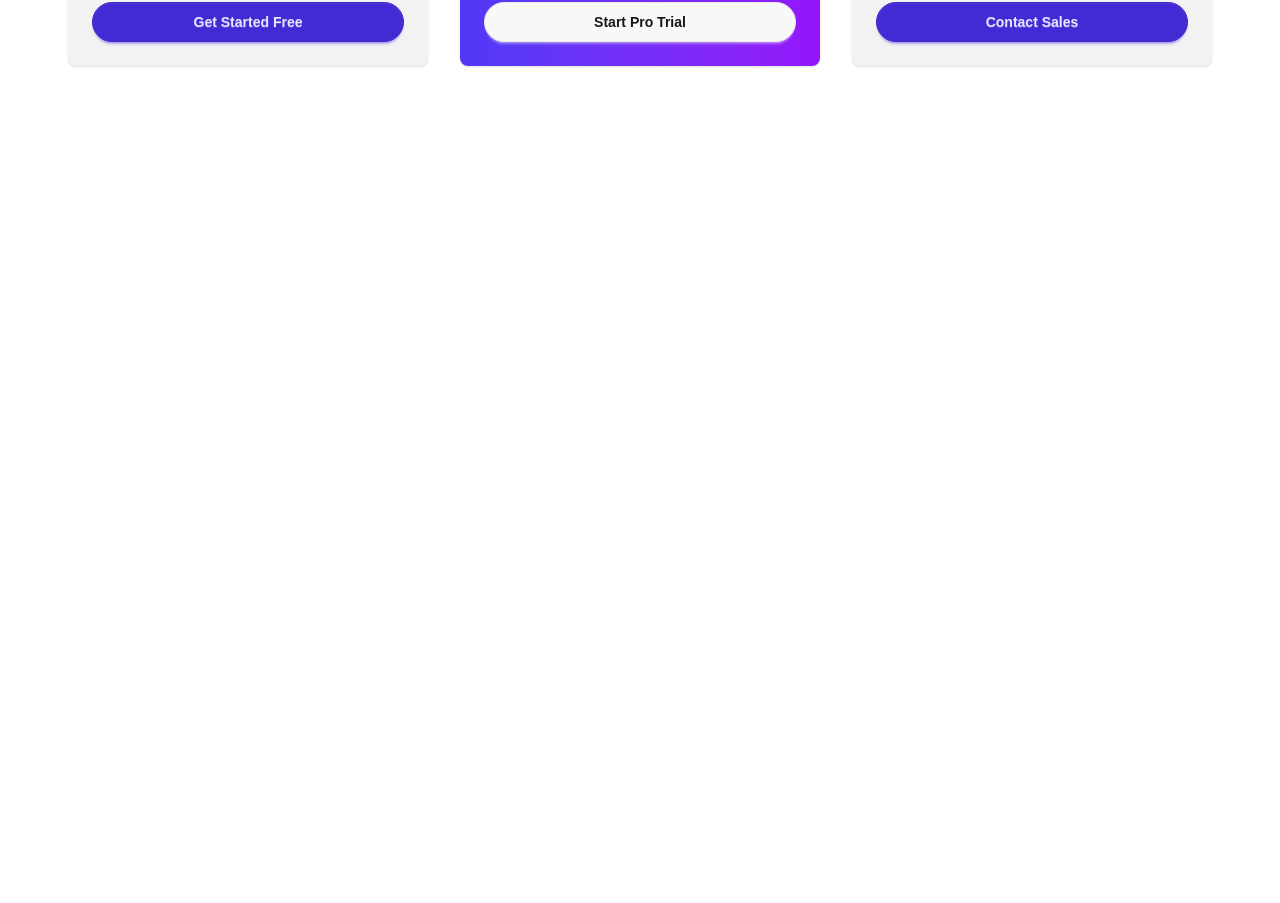
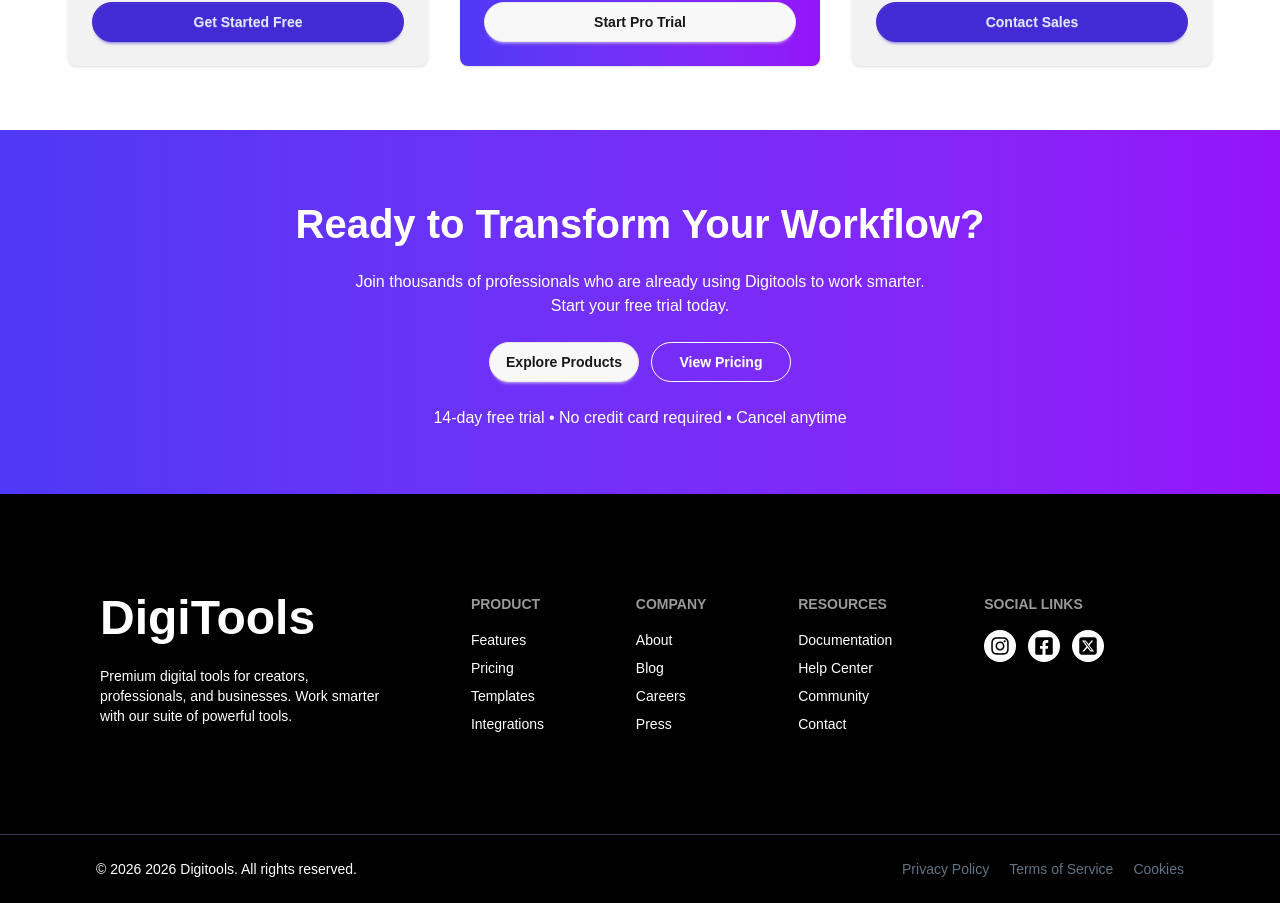
Before and after one commit to noyon-01/assignment-06, a React (Vite) app in the folder digi-tools-project/: page / in a window 1280 px wide. Shown: the part 3577-4480 px from the top of the page. Before the commit the page ends 3707 px from the top, so only its background shows below. Built offline with nearby package versions, Linux system fonts and the light colour scheme.

Commit message:
workflow and footer section is added

```diff
--- a/digi-tools-project/src/App.jsx
+++ b/digi-tools-project/src/App.jsx
@@ -6,6 +6,8 @@ import Hero from "./components/Hero";
 import Count from "./components/Count";
 import Account from "./components/Account";
 import Price from "./components/Price";
+import Workflow from "./components/Workflow";
+import Footer from "./components/Footer";
 
 const toolsData = async () => {
   const res = await fetch("/public/data.json");
@@ -31,6 +33,8 @@ function App() {
       </Suspense>
       <Account />
       <Price />
+      <Workflow />
+      <Footer />
     </>
   );
 }
--- a/digi-tools-project/src/components/Account.jsx
+++ b/digi-tools-project/src/components/Account.jsx
@@ -1,6 +1,6 @@
 import account from "../assets/user.png";
-// import package from "../assets/package.png";
-// import rocket from "../assets/rocket.png";
+import packages from "../assets/package.png";
+import rocket from "../assets/rocket.png";
 
 export default function Account() {
   return (
@@ -26,9 +26,9 @@ export default function Account() {
         </div>
 
         <div className="card bg-base-100 w-90 shadow-sm relative text-center">
-          <span className="text-right bg-gradient-to-r from-[#4f39f6] to-[#9514fa] text-white w-8 h-8 absolute right-5 top-5 rounded-full flex justify-center items-center">01</span>
+          <span className="text-right bg-gradient-to-r from-[#4f39f6] to-[#9514fa] text-white w-8 h-8 absolute right-5 top-5 rounded-full flex justify-center items-center">02</span>
           <figure>
-            <img className="bg-[#843bfa1f] p-4 rounded-full mt-18" src={account} />
+            <img className="bg-[#843bfa1f] p-4 rounded-full mt-18" src={packages} />
           </figure>
           <div className="card-body">
             <h2 className="text-2xl font-bold">Choose Products</h2>
@@ -39,9 +39,9 @@ export default function Account() {
         </div>
 
         <div className="card bg-base-100 w-90 shadow-sm relative text-center">
-          <span className="text-right bg-gradient-to-r from-[#4f39f6] to-[#9514fa] text-white w-8 h-8 absolute right-5 top-5 rounded-full flex justify-center items-center">01</span>
+          <span className="text-right bg-gradient-to-r from-[#4f39f6] to-[#9514fa] text-white w-8 h-8 absolute right-5 top-5 rounded-full flex justify-center items-center">03</span>
           <figure>
-            <img className="bg-[#843bfa1f] p-4 rounded-full mt-18" src={account} />
+            <img className="bg-[#843bfa1f] p-4 rounded-full mt-18" src={rocket} />
           </figure>
           <div className="card-body">
             <h2 className="text-2xl font-bold">Start Creating</h2>
--- /dev/null
+++ b/digi-tools-project/src/components/Footer.jsx
@@ -0,0 +1,67 @@
+import { FaInstagram } from "react-icons/fa";
+import { FaFacebookSquare } from "react-icons/fa";
+import { FaSquareXTwitter } from "react-icons/fa6";
+
+export default function Footer() {
+  return (
+    <div className="max-w-7xl mx-auto">
+      <footer className="footer sm:footer-horizontal bg-black text-white p-25">
+        <p>
+          <h1 className="text-5xl font-bold mb-4">DigiTools</h1>
+          <p>
+            Premium digital tools for creators, <br /> professionals, and
+            businesses. Work smarter <br /> with our suite of powerful tools.
+          </p>
+        </p>
+        <nav>
+          <h6 className="footer-title">Product</h6>
+          <a className="link link-hover">Features</a>
+          <a className="link link-hover">Pricing</a>
+          <a className="link link-hover">Templates</a>
+          <a className="link link-hover">Integrations</a>
+        </nav>
+        <nav>
+          <h6 className="footer-title">Company</h6>
+          <a className="link link-hover">About</a>
+          <a className="link link-hover">Blog</a>
+          <a className="link link-hover">Careers</a>
+          <a className="link link-hover">Press</a>
+        </nav>
+        <nav>
+          <h6 className="footer-title">Resources</h6>
+          <a className="link link-hover">Documentation</a>
+          <a className="link link-hover">Help Center</a>
+          <a className="link link-hover">Community</a>
+          <a className="link link-hover">Contact</a>
+        </nav>
+        <nav>
+          <h6 className="footer-title">Social Links</h6>
+          <div className="flex justify-center items-center gap-3">
+            <a className="text-xl text-black p-1.5 rounded-full bg-white">
+              <FaInstagram />
+            </a>
+            <a className="text-xl text-black p-1.5 rounded-full bg-white">
+              <FaFacebookSquare />
+            </a>
+            <a className="text-xl text-black p-1.5 rounded-full bg-white">
+              <FaSquareXTwitter />
+            </a>
+          </div>
+        </nav>
+      </footer>
+
+       <div className="w-full h-[1px] bg-gray-700"></div>
+
+      <footer className="footer flex justify-between items-center bg-black text-white p-6 max-w-7xl px-24 mx-auto">
+            <p>
+              © {new Date().getFullYear()} 2026 Digitools. All rights reserved.
+            </p>
+            <div className="flex justify-center items-center gap-5">
+                <p className="text-[#627382]">Privacy Policy</p>
+                <p className="text-[#627382]">Terms of Service</p>
+                <p className="text-[#627382]">Cookies</p>
+            </div>
+        </footer>
+    </div>
+  );
+}
--- /dev/null
+++ b/digi-tools-project/src/components/Workflow.jsx
@@ -0,0 +1,20 @@
+import React from "react";
+
+export default function Workflow() {
+  return (
+    <div className="max-w-7xl mx-auto py-16 mt-16 flex flex-col justify-center items-center bg-gradient-to-r from-[#4f39f6] to-[#9514fa] text-white">
+      <h1 className="text-[40px] font-bold text-center mb-4">
+        Ready to Transform Your Workflow?
+      </h1>
+      <p className="text-white text-center">
+        Join thousands of professionals who are already using Digitools to work
+        smarter. <br /> Start your free trial today.
+      </p>
+      <div className="flex justify-center items-center gap-3">
+        <button className="btn rounded-3xl">Explore Products</button>
+        <button className="btn btn-outline rounded-3xl w-35 my-6">View Pricing</button>
+      </div>
+      <p className="text-white text-center">14-day free trial • No credit card required • Cancel anytime</p>
+    </div>
+  );
+}
```
